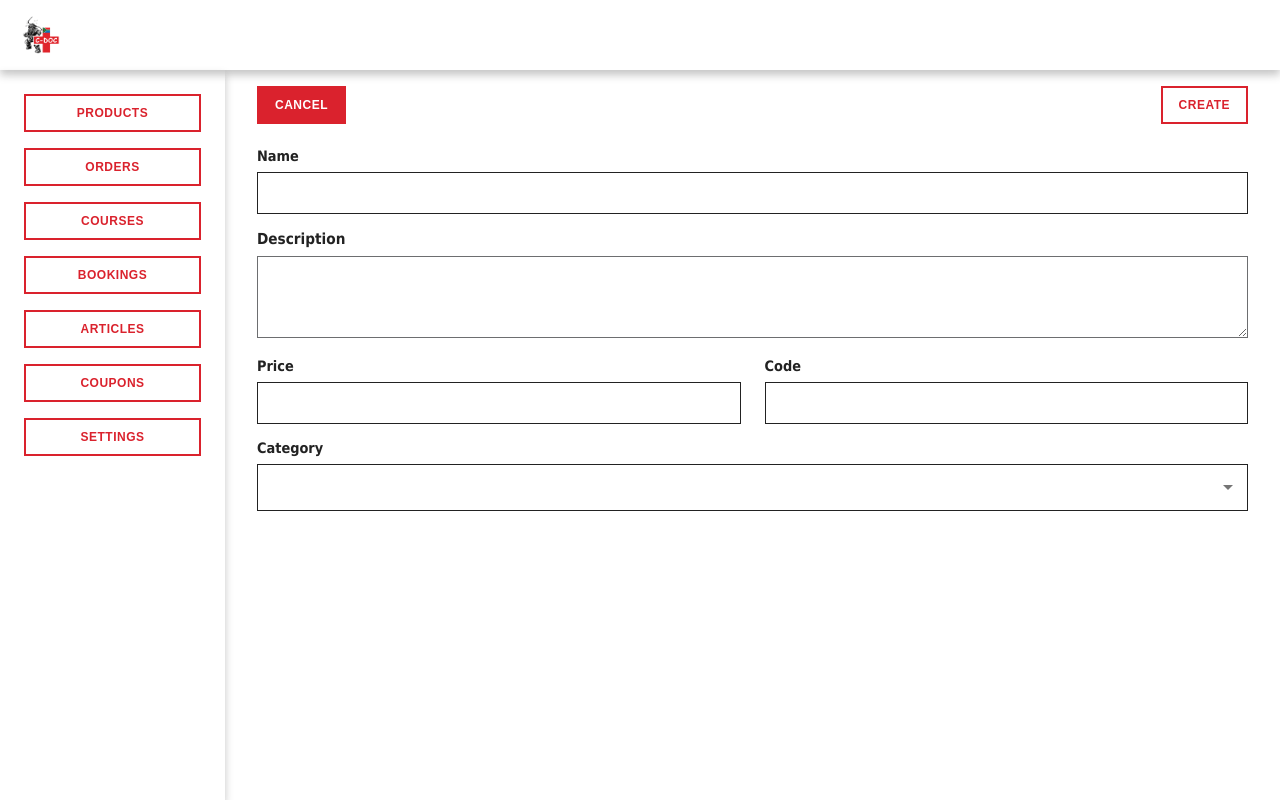
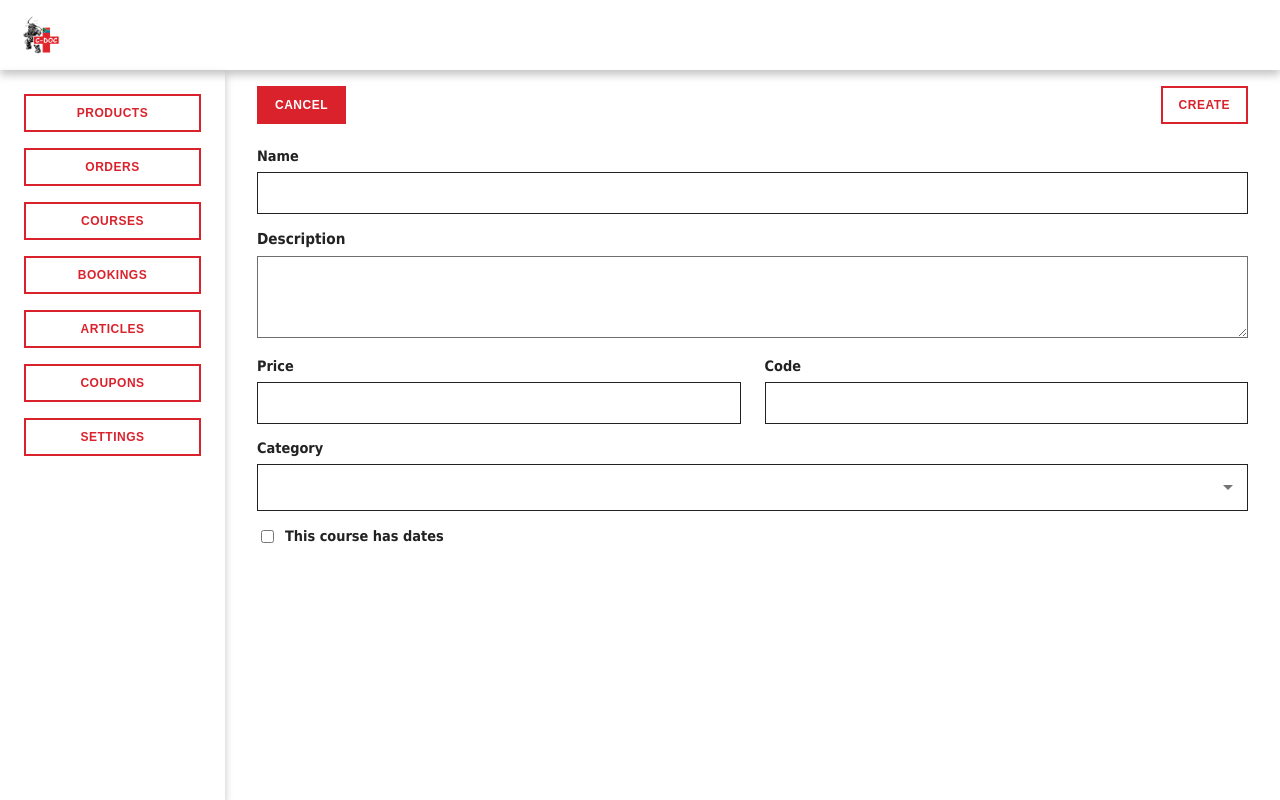
Before and after one commit to arnovanstaden/C-DOC, a Next.js app: page /admin/courses/create in a window 1280 px wide. Built offline with nearby package versions, Linux system fonts and the light colour scheme; what pocketbase would draw is missing.

Commit message:
add course dates

```diff
--- /dev/null
+++ b/src/components/admin/courses/CreateEditCourse/CourseDates/CourseDates.module.scss
@@ -0,0 +1,36 @@
+.CourseDates {
+  label {
+    font-weight: 600;
+    font-size: 0.9rem;
+    margin-bottom: 0.5rem;
+    display: block;
+  }
+
+  .row {
+    display: flex;
+    align-items: center;
+    gap: 8px;
+    margin-bottom: 16px;
+
+    label {
+      margin-bottom: 0;
+    }
+  }
+
+  .dateRow {
+    display: grid;
+    gap: 16px;
+    grid-template-columns: auto 1fr 1fr auto;
+    margin-bottom: 1rem;
+    align-items: center;
+
+    .deleteButton {
+      cursor: pointer;
+    }
+
+    input {
+      width: 100%;
+      padding: 12px;
+    }
+  }
+}
--- /dev/null
+++ b/src/components/admin/courses/CreateEditCourse/CourseDates/CourseDates.tsx
@@ -0,0 +1,76 @@
+import { useEffect, useState } from 'react';
+import styles from './CourseDates.module.scss';
+import { ICourse } from '@types';
+import Button from '@components/system/Button/Button';
+import DeleteIcon from '@mui/icons-material/Delete';
+
+interface CourseDatesProps {
+  setFormDates: (dates: ICourse['dates']) => void;
+  dates?: ICourse['dates'];
+}
+
+const CourseDates: React.FC<CourseDatesProps> = (props) => {
+  const [dates, setDates] = useState<ICourse['dates'] | undefined>(props.dates);
+
+  const addEmptyDate = () => {
+    const newDate = { from: new Date().toISOString().substring(0, 10), to: new Date().toISOString().substring(0, 10) };
+    setDates((prev) => prev ? [...prev, newDate] : [newDate]);
+  };
+
+  const removeDate = (index: number) => {
+    setDates((prev) => prev.filter((_, i) => i !== index));
+  };
+
+  const updateDate = (index: number, type: 'to' | 'from', date: string) => {
+    setDates((prev) => prev.map((d, i) => i === index ? { ...d, [type]: date } : d));
+  };
+
+  useEffect(() => {
+    if (!dates) return;
+    props.setFormDates(dates);
+  }, [dates]);
+
+  return (
+    <div className={styles.CourseDates}>
+      <div className={styles.row}>
+        <input
+          type="checkbox"
+          name="dates"
+          onChange={(e) => e.target.checked ? addEmptyDate() : setDates(undefined)}
+          checked={!!dates}
+        />
+        <label htmlFor="dates">This course has dates</label>
+
+      </div>
+      {!!dates && (
+        <>
+          {dates.map((_, i) => (
+            <div className={styles.dateRow} key={i}>
+              <h5>{i}</h5>
+              <div className={styles.date}>
+                <label htmlFor="dates">From</label>
+                <input
+                  type="date"
+                  value={dates[i].from}
+                  onChange={(e) => updateDate(i, 'from', e.target.value)}
+                />
+              </div>
+              <div className={styles.date}>
+                <label htmlFor="dates">To</label>
+                <input
+                  type="date"
+                  value={dates[i].to}
+                  onChange={(e) => updateDate(i, 'to', e.target.value)}
+                />
+              </div>
+              <DeleteIcon className={styles.deleteButton} onClick={() => removeDate(i)} />
+            </div>
+          ))}
+          <Button type='button' onClick={addEmptyDate}>Add Another Date</Button>
+        </>
+      )}
+    </div>
+  );
+};
+
+export default CourseDates;
--- a/src/components/admin/courses/CreateEditCourse/CreateEditCourse.tsx
+++ b/src/components/admin/courses/CreateEditCourse/CreateEditCourse.tsx
@@ -13,6 +13,7 @@ import { enqueueSnackbar } from 'notistack';
 import { errorNotification } from '@utils/notifications';
 import FormRow from '@components/admin/atoms/FormRow/FormRow';
 import Select from '@components/system/Select/Select';
+import CourseDates from './CourseDates/CourseDates';
 
 const CreateEditCourse: React.FC<{ course?: ICourse }> = ({ course }) => {
   const [loading, setLoading] = useState<boolean>(false);
@@ -22,7 +23,8 @@ const CreateEditCourse: React.FC<{ course?: ICourse }> = ({ course }) => {
     handleSubmit,
     formState: { errors },
     reset,
-    control
+    control,
+    setValue
   } = useForm<ICourse>();
 
   const handleCreateCourse = async (data: ICourse) => {
@@ -113,6 +115,11 @@ const CreateEditCourse: React.FC<{ course?: ICourse }> = ({ course }) => {
             label: 'Blended learning: Online Theory + on-site skills development and assessment',
           }]}
           register={{ ...register('category', { required: true, value: course?.category }) }}
+          error={errors.category?.type === 'required' ? 'Category is required' : undefined}
+        />
+        <CourseDates
+          setFormDates={(dates: ICourse['dates']) => setValue('dates', dates)}
+          dates={course?.dates}
         />
       </form>
       <Loader open={loading} />
--- a/src/components/system/Select/Select.module.scss
+++ b/src/components/system/Select/Select.module.scss
@@ -22,4 +22,8 @@
       border: none !important;
     }
   }
+
+  small {
+    color: $red;
+  }
 }
--- a/src/components/system/Select/Select.tsx
+++ b/src/components/system/Select/Select.tsx
@@ -8,6 +8,7 @@ interface SelectProps {
   register: UseFormRegisterReturn;
   control: Control
   name: string;
+  error?: string;
 }
 
 const Select: React.FC<SelectProps> = (props) => {
@@ -36,6 +37,7 @@ const Select: React.FC<SelectProps> = (props) => {
           </MUISelect>
         )}
       />
+      {props.error && <small>{props.error}</small>}
     </div>
   );
 };
```
Also changed, not shown: src/components/admin/products/CreateEditProduct/CreateEditProduct.tsx (+33 -4 lines), src/types/index.ts (+6 -6 lines).
